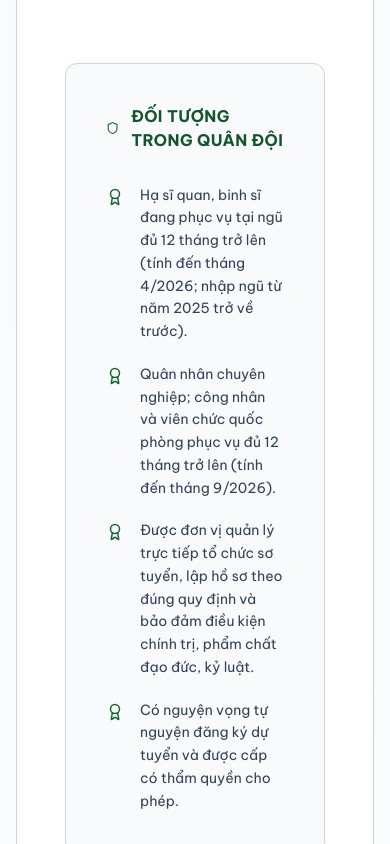
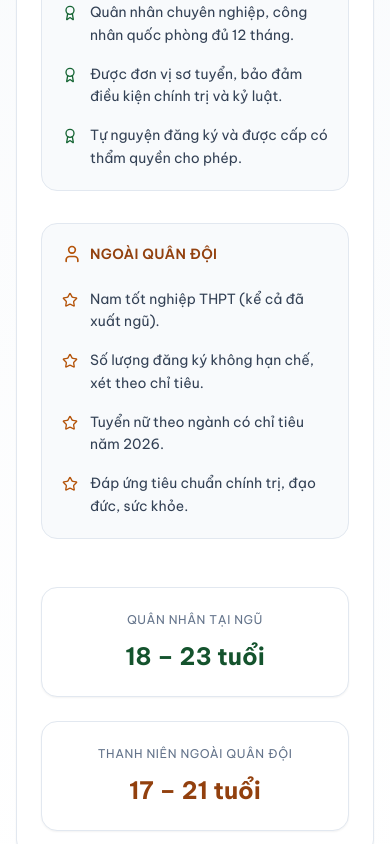
Before and after one commit to DaoNgocAnhKhoi/tsqs-2026, a React (Vite) app: page / in a window 390 px wide. Shown: the part 1340-2184 px from the top of the page. Built offline with nearby package versions, Linux system fonts and the light colour scheme.

Commit message:
fix doi tuong du tuyen for mobile

```diff
--- a/App.tsx
+++ b/App.tsx
@@ -281,116 +281,101 @@ const App: React.FC = () => {
       </section>
 
       {/* ================= ĐỐI TƯỢNG DỰ TUYỂN ================= */}
-      <section className="py-24 bg-gradient-to-b from-slate-50 to-white border-b border-slate-200">
-        <div className="max-w-7xl mx-auto px-4 sm:px-6 lg:px-8">
-          <div className="bg-white rounded-xl p-12 border border-slate-300 shadow-sm">
+      <section className="py-12 sm:py-16 bg-gradient-to-b from-slate-50 to-white border-b border-slate-200">
+        <div className="max-w-6xl mx-auto px-4 sm:px-6 lg:px-8">
+          <div className="bg-white rounded-2xl p-6 sm:p-10 border border-slate-200 shadow-sm">
             {/* ================= HEADER ================= */}
-            <div className="mb-16 border-l-4 border-red-800 pl-6">
-              <h3 className="text-2xl font-extrabold text-red-900 flex items-center gap-3 uppercase tracking-wide">
-                <Landmark className="text-red-800" size={28} />
+            <div className="mb-10 sm:mb-14 border-l-4 border-red-800 pl-4 sm:pl-6">
+              <h3 className="text-lg sm:text-2xl font-semibold text-red-900 flex items-center gap-2 sm:gap-3 uppercase tracking-wide">
+                <Landmark className="text-red-800" size={22} />
                 Đối tượng dự tuyển
               </h3>
-              <p className="text-slate-600 text-sm mt-3 leading-relaxed max-w-3xl">
-                Thực hiện theo Điều 10 Thông tư 41 của Bộ Quốc phòng. Áp dụng
-                tuyển sinh đào tạo sĩ quan năm 2026.
+              <p className="text-slate-600 text-xs sm:text-sm mt-2 sm:mt-3 leading-relaxed max-w-2xl">
+                Thực hiện theo Điều 10 Thông tư 41 của Bộ Quốc phòng.
               </p>
             </div>
 
             {/* ================= GRID CHÍNH ================= */}
-            <div className="grid grid-cols-1 lg:grid-cols-2 gap-14">
+            <div className="grid grid-cols-1 lg:grid-cols-2 gap-8 sm:gap-12">
               {/* ================= TRONG QUÂN ĐỘI ================= */}
-              <div className="border border-slate-300 rounded-xl p-10 bg-slate-50">
-                <h4 className="text-base font-bold text-green-900 mb-8 uppercase tracking-wide flex items-center gap-3">
-                  <Shield size={22} className="text-green-800" />
-                  Đối tượng trong Quân đội
+              <div className="border border-slate-200 rounded-2xl p-5 sm:p-8 bg-slate-50">
+                <h4 className="text-sm sm:text-base font-semibold text-green-900 mb-6 uppercase tracking-wide flex items-center gap-2">
+                  <Shield size={20} className="text-green-800" />
+                  Trong Quân đội
                 </h4>
 
-                <ul className="space-y-5 text-sm text-slate-700 leading-relaxed">
-                  <li className="flex gap-4">
-                    <Award className="text-green-800 shrink-0 mt-1" size={18} />
-                    Hạ sĩ quan, binh sĩ đang phục vụ tại ngũ đủ 12 tháng trở lên
-                    (tính đến tháng 4/2026; nhập ngũ từ năm 2025 trở về trước).
+                <ul className="space-y-4 text-sm text-slate-700 leading-relaxed">
+                  <li className="flex gap-3">
+                    <Award className="text-green-800 shrink-0 mt-1" size={16} />
+                    Hạ sĩ quan, binh sĩ tại ngũ đủ 12 tháng trở lên.
                   </li>
 
-                  <li className="flex gap-4">
-                    <Award className="text-green-800 shrink-0 mt-1" size={18} />
-                    Quân nhân chuyên nghiệp; công nhân và viên chức quốc phòng
-                    phục vụ đủ 12 tháng trở lên (tính đến tháng 9/2026).
+                  <li className="flex gap-3">
+                    <Award className="text-green-800 shrink-0 mt-1" size={16} />
+                    Quân nhân chuyên nghiệp, công nhân quốc phòng đủ 12 tháng.
                   </li>
 
-                  <li className="flex gap-4">
-                    <Award className="text-green-800 shrink-0 mt-1" size={18} />
-                    Được đơn vị quản lý trực tiếp tổ chức sơ tuyển, lập hồ sơ
-                    theo đúng quy định và bảo đảm điều kiện chính trị, phẩm chất
-                    đạo đức, kỷ luật.
+                  <li className="flex gap-3">
+                    <Award className="text-green-800 shrink-0 mt-1" size={16} />
+                    Được đơn vị sơ tuyển, bảo đảm điều kiện chính trị và kỷ
+                    luật.
                   </li>
 
-                  <li className="flex gap-4">
-                    <Award className="text-green-800 shrink-0 mt-1" size={18} />
-                    Có nguyện vọng tự nguyện đăng ký dự tuyển và được cấp có
-                    thẩm quyền cho phép.
+                  <li className="flex gap-3">
+                    <Award className="text-green-800 shrink-0 mt-1" size={16} />
+                    Tự nguyện đăng ký và được cấp có thẩm quyền cho phép.
                   </li>
                 </ul>
               </div>
 
               {/* ================= NGOÀI QUÂN ĐỘI ================= */}
-              <div className="border border-slate-300 rounded-xl p-10 bg-slate-50">
-                <h4 className="text-base font-bold text-amber-800 mb-8 uppercase tracking-wide flex items-center gap-3">
-                  <User size={22} className="text-amber-700" />
-                  Thanh niên ngoài Quân đội
+              <div className="border border-slate-200 rounded-2xl p-5 sm:p-8 bg-slate-50">
+                <h4 className="text-sm sm:text-base font-semibold text-amber-800 mb-6 uppercase tracking-wide flex items-center gap-2">
+                  <User size={20} className="text-amber-700" />
+                  Ngoài Quân đội
                 </h4>
 
-                <ul className="space-y-5 text-sm text-slate-700 leading-relaxed">
-                  <li className="flex gap-4">
-                    <Star className="text-amber-700 shrink-0 mt-1" size={18} />
-                    Nam thanh niên tốt nghiệp THPT (hoặc tương đương), kể cả đã
-                    xuất ngũ hoặc hoàn thành nghĩa vụ Công an nhân dân.
+                <ul className="space-y-4 text-sm text-slate-700 leading-relaxed">
+                  <li className="flex gap-3">
+                    <Star className="text-amber-700 shrink-0 mt-1" size={16} />
+                    Nam tốt nghiệp THPT (kể cả đã xuất ngũ).
                   </li>
 
-                  <li className="flex gap-4">
-                    <Star className="text-amber-700 shrink-0 mt-1" size={18} />
-                    Số lượng đăng ký dự tuyển không hạn chế; xét tuyển theo chỉ
-                    tiêu được Bộ Quốc phòng giao.
+                  <li className="flex gap-3">
+                    <Star className="text-amber-700 shrink-0 mt-1" size={16} />
+                    Số lượng đăng ký không hạn chế, xét theo chỉ tiêu.
                   </li>
 
-                  <li className="flex gap-4">
-                    <Star className="text-amber-700 shrink-0 mt-1" size={18} />
-                    Tuyển nữ thanh niên ngoài Quân đội và nữ quân nhân vào các
-                    ngành được giao chỉ tiêu tuyển nữ năm 2026.
+                  <li className="flex gap-3">
+                    <Star className="text-amber-700 shrink-0 mt-1" size={16} />
+                    Tuyển nữ theo ngành có chỉ tiêu năm 2026.
                   </li>
 
-                  <li className="flex gap-4">
-                    <Star className="text-amber-700 shrink-0 mt-1" size={18} />
-                    Đáp ứng đầy đủ tiêu chuẩn chính trị, đạo đức, sức khỏe, văn
-                    hóa theo quy định hiện hành.
+                  <li className="flex gap-3">
+                    <Star className="text-amber-700 shrink-0 mt-1" size={16} />
+                    Đáp ứng tiêu chuẩn chính trị, đạo đức, sức khỏe.
                   </li>
                 </ul>
               </div>
             </div>
 
             {/* ================= ĐỘ TUỔI ================= */}
-            <div className="grid grid-cols-1 md:grid-cols-2 gap-10 mt-20">
-              <div className="border border-slate-300 rounded-xl p-8 text-center bg-white shadow-sm">
-                <p className="text-xs uppercase tracking-widest text-slate-500 mb-4">
-                  Độ tuổi đối với Quân nhân tại ngũ
+            <div className="grid grid-cols-1 sm:grid-cols-2 gap-6 mt-12 sm:mt-16">
+              <div className="border border-slate-200 rounded-2xl p-6 text-center bg-white shadow-sm">
+                <p className="text-xs uppercase tracking-wider text-slate-500 mb-3">
+                  Quân nhân tại ngũ
                 </p>
-                <p className="text-4xl font-extrabold text-green-900">
+                <p className="text-2xl sm:text-3xl font-bold text-green-900">
                   18 – 23 tuổi
-                </p>
-                <p className="text-sm text-slate-500 mt-3">
-                  Tính đến năm dự tuyển
                 </p>
               </div>
 
-              <div className="border border-slate-300 rounded-xl p-8 text-center bg-white shadow-sm">
-                <p className="text-xs uppercase tracking-widest text-slate-500 mb-4">
-                  Độ tuổi đối với Thanh niên ngoài Quân đội
+              <div className="border border-slate-200 rounded-2xl p-6 text-center bg-white shadow-sm">
+                <p className="text-xs uppercase tracking-wider text-slate-500 mb-3">
+                  Thanh niên ngoài Quân đội
                 </p>
-                <p className="text-4xl font-extrabold text-amber-800">
+                <p className="text-2xl sm:text-3xl font-bold text-amber-800">
                   17 – 21 tuổi
-                </p>
-                <p className="text-sm text-slate-500 mt-3">
-                  Tính đến năm dự tuyển
                 </p>
               </div>
             </div>
@@ -794,7 +779,9 @@ const App: React.FC = () => {
               {/* INTRO */}
               <div className="max-w-4xl text-sm text-slate-700 leading-relaxed mb-10">
                 <p>
-                  Chuyên ngành Phi công quân sự tại Trường Sĩ quan Không quân tuyển chọn thí sinh đã được Quân chủng Phòng không – Không quân tổ chức khám tuyển và kết luận đủ điều kiện dự tuyển.
+                  Chuyên ngành Phi công quân sự tại Trường Sĩ quan Không quân
+                  tuyển chọn thí sinh đã được Quân chủng Phòng không – Không
+                  quân tổ chức khám tuyển và kết luận đủ điều kiện dự tuyển.
                 </p>
               </div>
 
```
